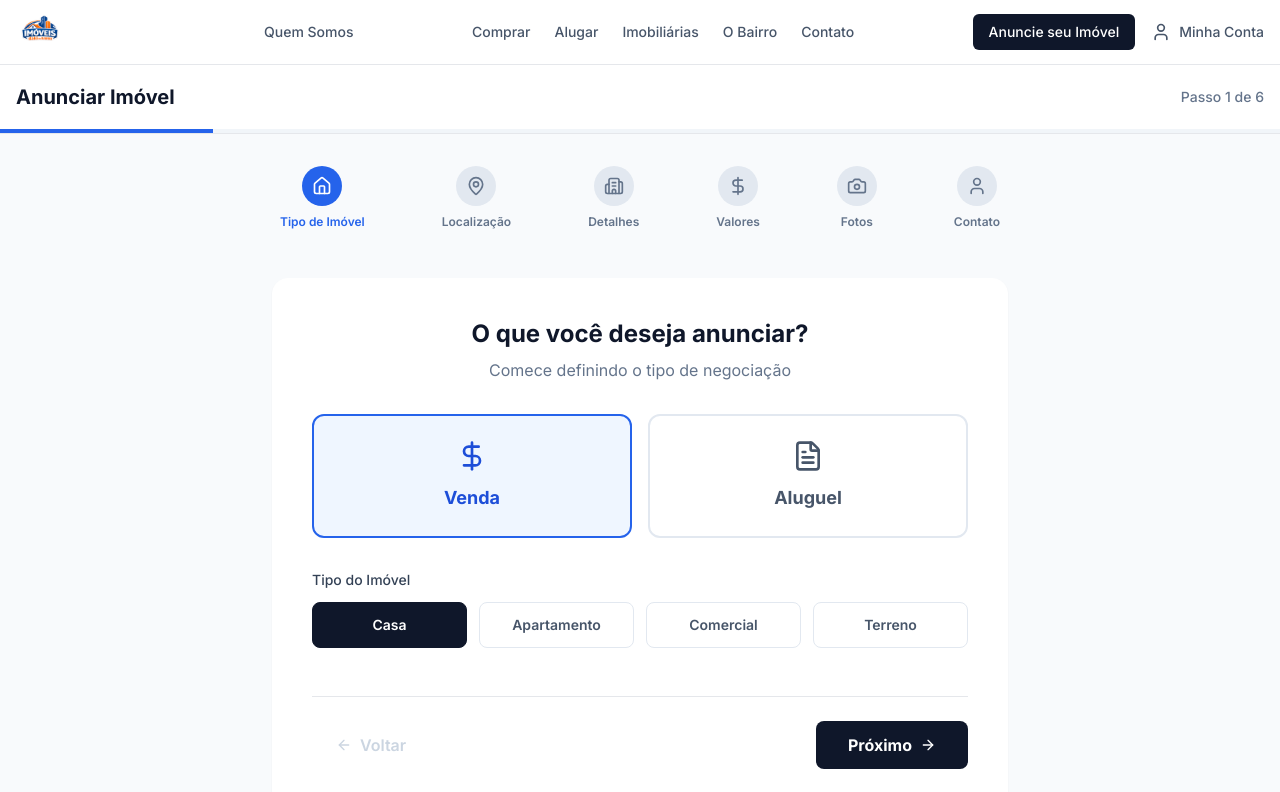
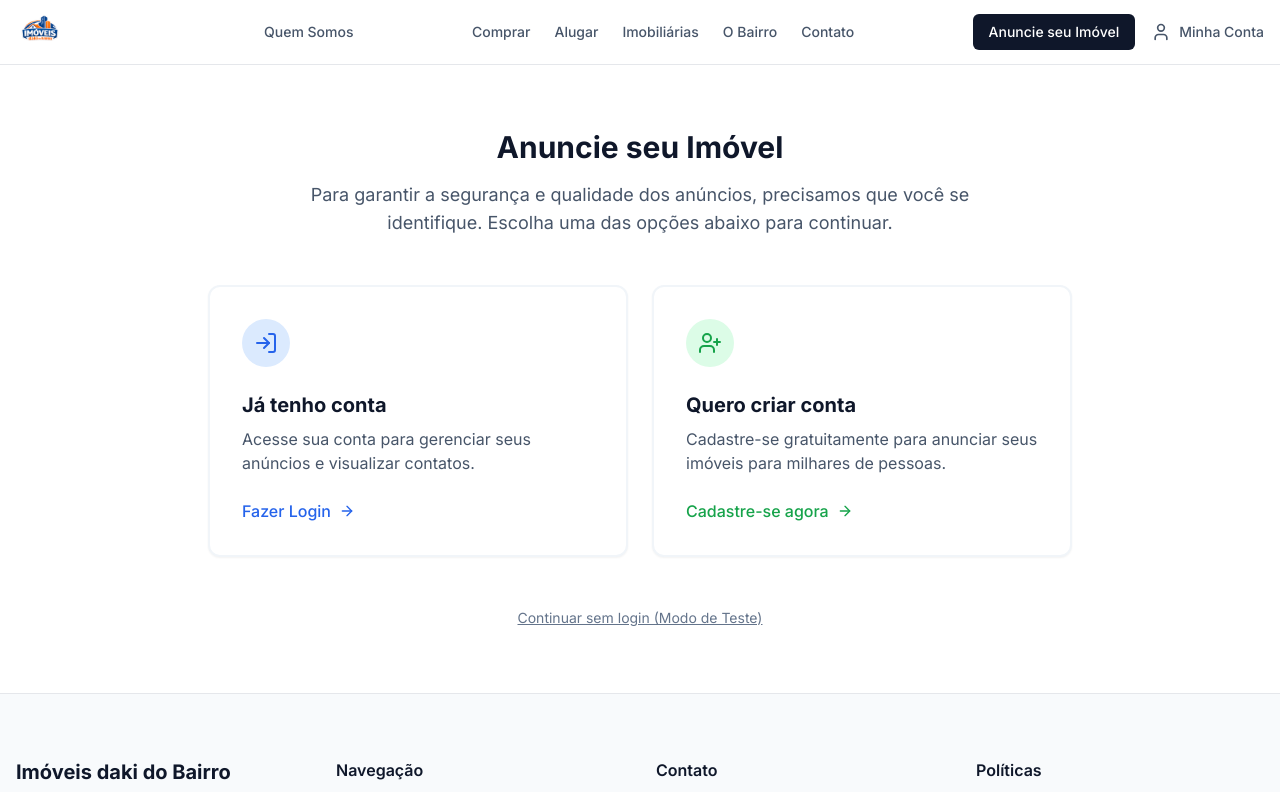
Before and after one commit to Dodo110371/imoveis-daki-do-bairro, a Next.js app: page /anunciar in a window 1280 px wide. Shown: the top 792 px of the page. Built offline with nearby package versions, Linux system fonts and the light colour scheme.

Commit message:
feat: adiciona tela de login/cadastro inicial na página de anúncio

```diff
--- a/app/anunciar/page.tsx
+++ b/app/anunciar/page.tsx
@@ -2,6 +2,7 @@
 
 import { useState } from 'react';
 import { useRouter } from 'next/navigation';
+import Link from 'next/link';
 import {
   Building2,
   MapPin,
@@ -13,7 +14,9 @@ import {
   DollarSign,
   FileText,
   User,
-  Loader2
+  Loader2,
+  LogIn,
+  UserPlus
 } from 'lucide-react';
 import { CITY_NEIGHBORHOODS } from '@/lib/constants';
 
@@ -29,6 +32,7 @@ const STEPS = [
 
 export default function AdvertisePage() {
   const router = useRouter();
+  const [hasIdentified, setHasIdentified] = useState(false);
   const [currentStep, setCurrentStep] = useState(1);
   const [isSubmitting, setIsSubmitting] = useState(false);
   const [isSuccess, setIsSuccess] = useState(false);
@@ -99,29 +103,112 @@ export default function AdvertisePage() {
 
   if (isSuccess) {
     return (
-      <div className="min-h-screen bg-slate-50 flex items-center justify-center p-4">
-        <div className="bg-white rounded-2xl shadow-xl p-8 md:p-12 max-w-lg w-full text-center">
-          <div className="w-20 h-20 bg-green-100 rounded-full flex items-center justify-center mx-auto mb-6">
-            <CheckCircle2 className="h-10 w-10 text-green-600" />
+      <div className="container mx-auto px-4 py-16 flex flex-col items-center justify-center text-center max-w-lg">
+        <div className="w-20 h-20 bg-green-100 rounded-full flex items-center justify-center mb-6">
+          <CheckCircle2 className="w-10 h-10 text-green-600" />
         </div>
-          <h2 className="text-3xl font-bold text-slate-900 mb-4">Anúncio Recebido!</h2>
+        <h2 className="text-2xl font-bold text-slate-900 mb-2">Anúncio Criado com Sucesso!</h2>
         <p className="text-slate-600 mb-8">
-            Seu imóvel foi cadastrado com sucesso. Nossa equipe irá revisar as informações e em breve ele estará disponível na plataforma.
+          Seu imóvel foi enviado para análise e em breve estará disponível em nossa plataforma.
         </p>
-          <div className="flex flex-col gap-3">
+        <div className="flex gap-4">
           <button
             onClick={() => router.push('/')}
-              className="w-full py-3 px-6 bg-slate-900 text-white font-bold rounded-lg hover:bg-slate-800 transition-colors"
+            className="px-6 py-2 bg-slate-100 text-slate-900 rounded-lg hover:bg-slate-200 transition-colors font-medium"
           >
-              Voltar para o Início
+            Voltar ao Início
           </button>
           <button
-              onClick={() => window.location.reload()}
-              className="w-full py-3 px-6 bg-white border border-slate-200 text-slate-700 font-bold rounded-lg hover:bg-slate-50 transition-colors"
+            onClick={() => {
+              setIsSuccess(false);
+              setCurrentStep(1);
+              setFormData({
+                purpose: 'venda',
+                type: 'casa',
+                city: '',
+                neighborhood: '',
+                street: '',
+                number: '',
+                complement: '',
+                bedrooms: 2,
+                bathrooms: 1,
+                parking: 1,
+                area: '',
+                price: '',
+                condoPrice: '',
+                iptuPrice: '',
+                title: '',
+                description: '',
+                photos: [],
+                name: '',
+                email: '',
+                phone: '',
+              });
+            }}
+            className="px-6 py-2 bg-slate-900 text-white rounded-lg hover:bg-slate-800 transition-colors font-medium"
           >
-              Anunciar Outro Imóvel
+            Criar Novo Anúncio
           </button>
         </div>
+      </div>
+    );
+  }
+
+  if (!hasIdentified) {
+    return (
+      <div className="container mx-auto px-4 py-16 max-w-4xl">
+        <div className="text-center mb-12">
+          <h1 className="text-3xl font-bold text-slate-900 mb-4">
+            Anuncie seu Imóvel
+          </h1>
+          <p className="text-lg text-slate-600 max-w-2xl mx-auto">
+            Para garantir a segurança e qualidade dos anúncios, precisamos que você se identifique.
+            Escolha uma das opções abaixo para continuar.
+          </p>
+        </div>
+
+        <div className="grid md:grid-cols-2 gap-6">
+          {/* Login Card */}
+          <Link href="/minha-conta" className="group">
+            <div className="bg-white p-8 rounded-xl border-2 border-slate-100 hover:border-blue-500 transition-all h-full shadow-sm hover:shadow-md">
+              <div className="w-12 h-12 bg-blue-100 rounded-full flex items-center justify-center mb-6 group-hover:bg-blue-600 transition-colors">
+                <LogIn className="w-6 h-6 text-blue-600 group-hover:text-white transition-colors" />
+              </div>
+              <h3 className="text-xl font-bold text-slate-900 mb-2">Já tenho conta</h3>
+              <p className="text-slate-600 mb-6">
+                Acesse sua conta para gerenciar seus anúncios e visualizar contatos.
+              </p>
+              <span className="text-blue-600 font-medium flex items-center gap-2 group-hover:gap-3 transition-all">
+                Fazer Login <ArrowRight className="w-4 h-4" />
+              </span>
+            </div>
+          </Link>
+
+          {/* Register Card */}
+          <Link href="/cadastro" className="group">
+            <div className="bg-white p-8 rounded-xl border-2 border-slate-100 hover:border-green-500 transition-all h-full shadow-sm hover:shadow-md">
+              <div className="w-12 h-12 bg-green-100 rounded-full flex items-center justify-center mb-6 group-hover:bg-green-600 transition-colors">
+                <UserPlus className="w-6 h-6 text-green-600 group-hover:text-white transition-colors" />
+              </div>
+              <h3 className="text-xl font-bold text-slate-900 mb-2">Quero criar conta</h3>
+              <p className="text-slate-600 mb-6">
+                Cadastre-se gratuitamente para anunciar seus imóveis para milhares de pessoas.
+              </p>
+              <span className="text-green-600 font-medium flex items-center gap-2 group-hover:gap-3 transition-all">
+                Cadastre-se agora <ArrowRight className="w-4 h-4" />
+              </span>
+            </div>
+          </Link>
+        </div>
+
+        {/* Bypass for demo purposes */}
+        <div className="mt-12 text-center">
+          <button
+            onClick={() => setHasIdentified(true)}
+            className="text-sm text-slate-500 hover:text-slate-900 underline"
+          >
+            Continuar sem login (Modo de Teste)
+          </button>
         </div>
       </div>
     );
@@ -160,8 +247,7 @@ export default function AdvertisePage() {
             return (
               <div key={step.id} className="flex flex-col items-center gap-2 bg-slate-50 px-2">
                 <div
-                  className={`w-10 h-10 rounded-full flex items-center justify-center transition-colors ${
-                    isActive ? 'bg-blue-600 text-white' :
+                  className={`w-10 h-10 rounded-full flex items-center justify-center transition-colors ${isActive ? 'bg-blue-600 text-white' :
                     isCompleted ? 'bg-green-500 text-white' : 'bg-slate-200 text-slate-500'
                     }`}
                 >
@@ -188,8 +274,7 @@ export default function AdvertisePage() {
               <div className="grid grid-cols-2 gap-4">
                 <button
                   onClick={() => handleInputChange('purpose', 'venda')}
-                  className={`p-6 rounded-xl border-2 transition-all flex flex-col items-center gap-3 ${
-                    formData.purpose === 'venda'
+                  className={`p-6 rounded-xl border-2 transition-all flex flex-col items-center gap-3 ${formData.purpose === 'venda'
                     ? 'border-blue-600 bg-blue-50 text-blue-700'
                     : 'border-slate-200 hover:border-slate-300 text-slate-600'
                     }`}
@@ -199,8 +284,7 @@ export default function AdvertisePage() {
                 </button>
                 <button
                   onClick={() => handleInputChange('purpose', 'aluguel')}
-                  className={`p-6 rounded-xl border-2 transition-all flex flex-col items-center gap-3 ${
-                    formData.purpose === 'aluguel'
+                  className={`p-6 rounded-xl border-2 transition-all flex flex-col items-center gap-3 ${formData.purpose === 'aluguel'
                     ? 'border-blue-600 bg-blue-50 text-blue-700'
                     : 'border-slate-200 hover:border-slate-300 text-slate-600'
                     }`}
@@ -217,8 +301,7 @@ export default function AdvertisePage() {
                     <button
                       key={type}
                       onClick={() => handleInputChange('type', type)}
-                      className={`py-3 px-4 rounded-lg border text-sm font-semibold capitalize transition-all ${
-                        formData.type === type
+                      className={`py-3 px-4 rounded-lg border text-sm font-semibold capitalize transition-all ${formData.type === type
                         ? 'bg-slate-900 text-white border-slate-900'
                         : 'bg-white text-slate-600 border-slate-200 hover:border-slate-300'
                         }`}
@@ -531,8 +614,7 @@ export default function AdvertisePage() {
             <button
               onClick={prevStep}
               disabled={currentStep === 1 || isSubmitting}
-              className={`flex items-center gap-2 px-6 py-3 rounded-lg font-semibold transition-colors ${
-                currentStep === 1
+              className={`flex items-center gap-2 px-6 py-3 rounded-lg font-semibold transition-colors ${currentStep === 1
                 ? 'text-slate-300 cursor-not-allowed'
                 : 'text-slate-600 hover:bg-slate-100'
                 }`}
```
Lines whose indentation alone changed are shown as unchanged.
